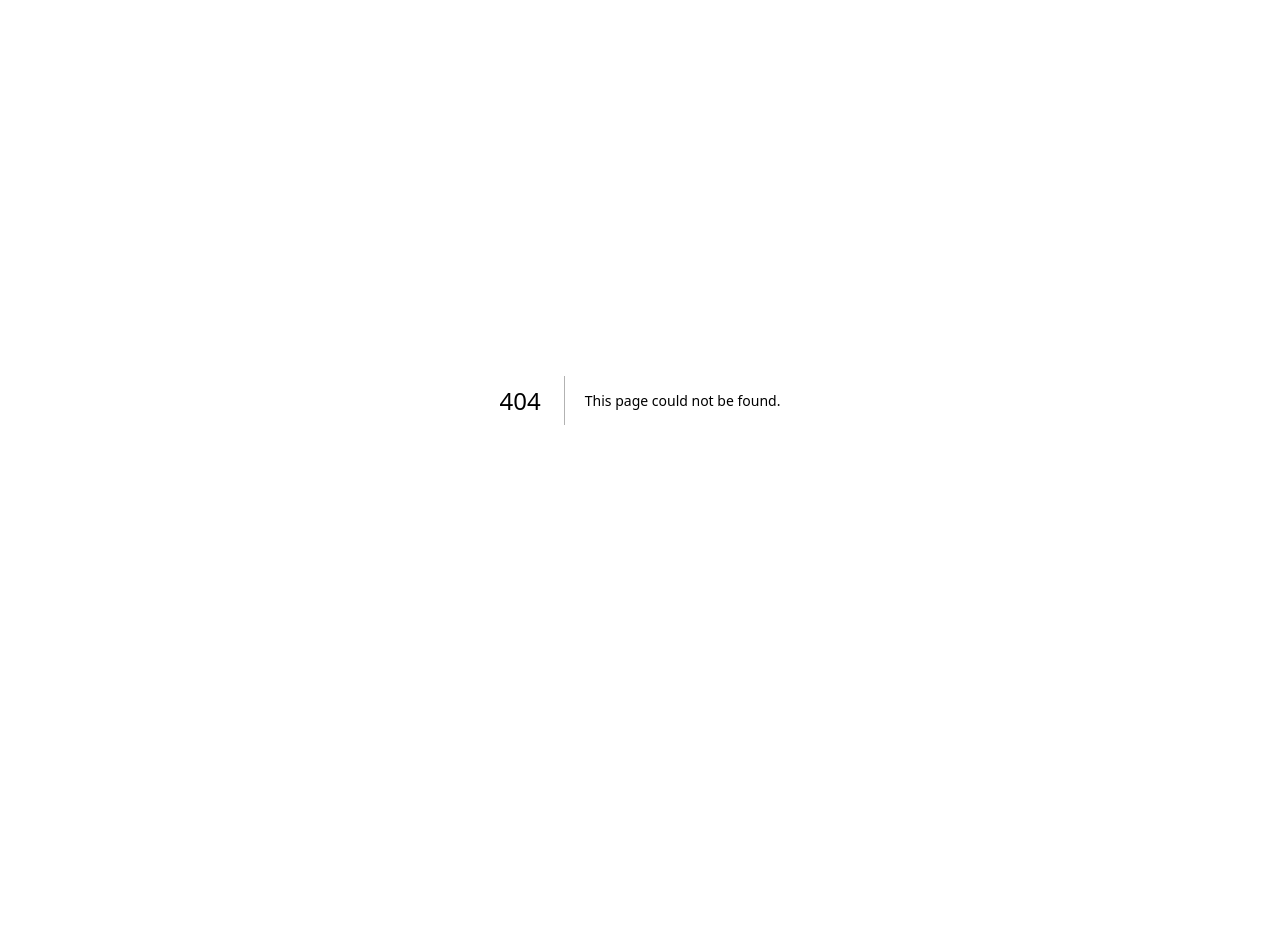
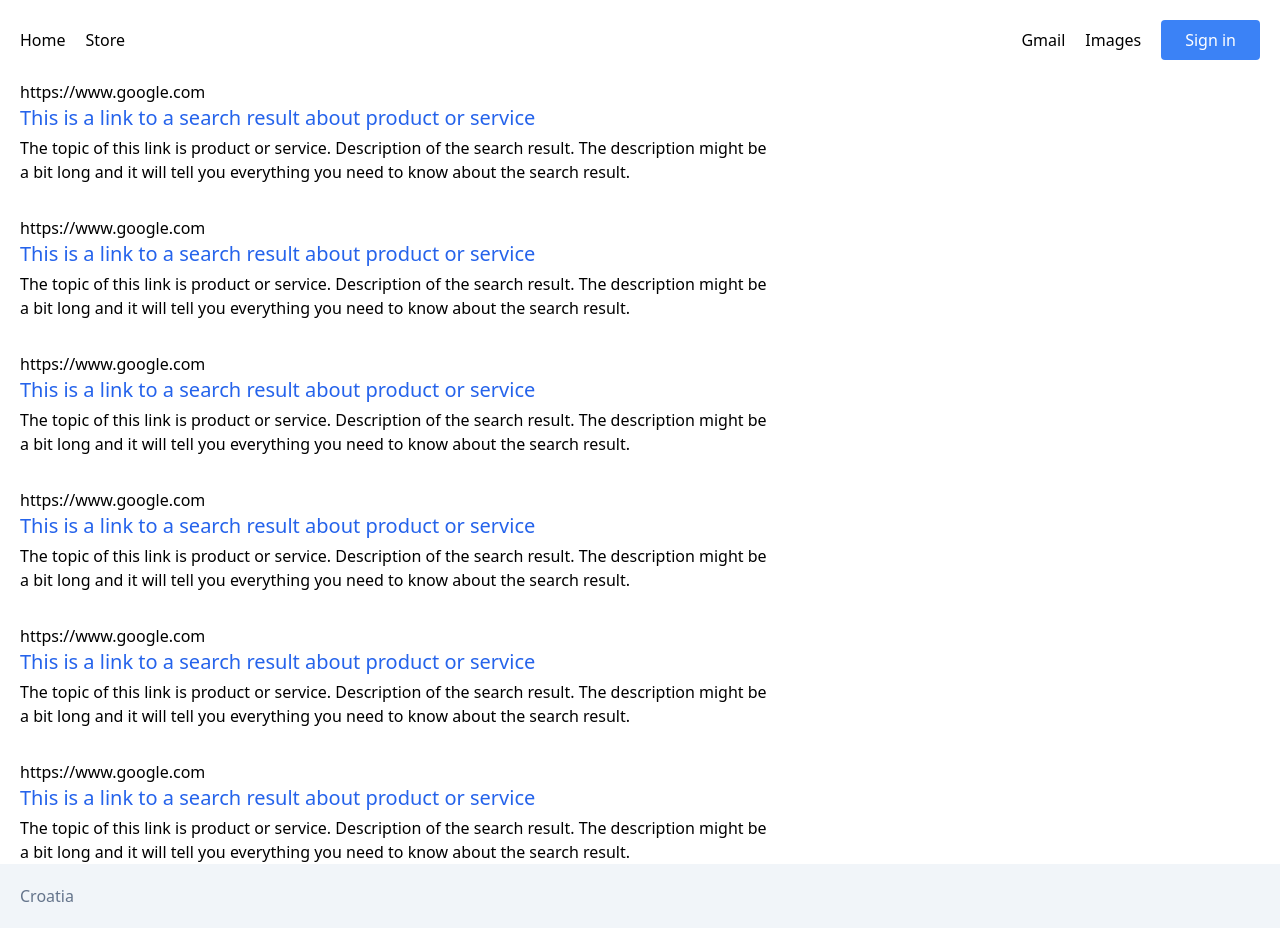
Before and after one commit to pre-ska/next-storybook, a Next.js app: page /results in a window 1280 px wide. Before the commit this address had no page. Before the commit the page ends 800 px from the top, so only its background shows below. Built offline with nearby package versions, Linux system fonts and the light colour scheme.

Commit message:
feat: search results

```diff
--- /dev/null
+++ b/pages/results/index.tsx
@@ -0,0 +1,24 @@
+import { mockSearchResultProps } from "@/components/utility/search-result/SearchResult.mocks";
+import PrimaryLayout from "../../components/layouts/primary/PrimaryLayout";
+import SearchResult from "../../components/utility/search-result/SearchResult";
+import { NextPageWithLayout } from "../page";
+
+const Results: NextPageWithLayout = () => {
+  return (
+    <>
+      <section className="flex flex-col items-center gap-y-5">
+        <div className={`flex flex-col space-y-8`}>
+          {[...new Array(6)].map((_, idx) => {
+            return <SearchResult key={idx} {...mockSearchResultProps.base} />;
+          })}
+        </div>
+      </section>
+    </>
+  );
+};
+
+export default Results;
+
+Results.getLayout = (page) => {
+  return <PrimaryLayout justify="items-start">{page}</PrimaryLayout>;
+};
```
